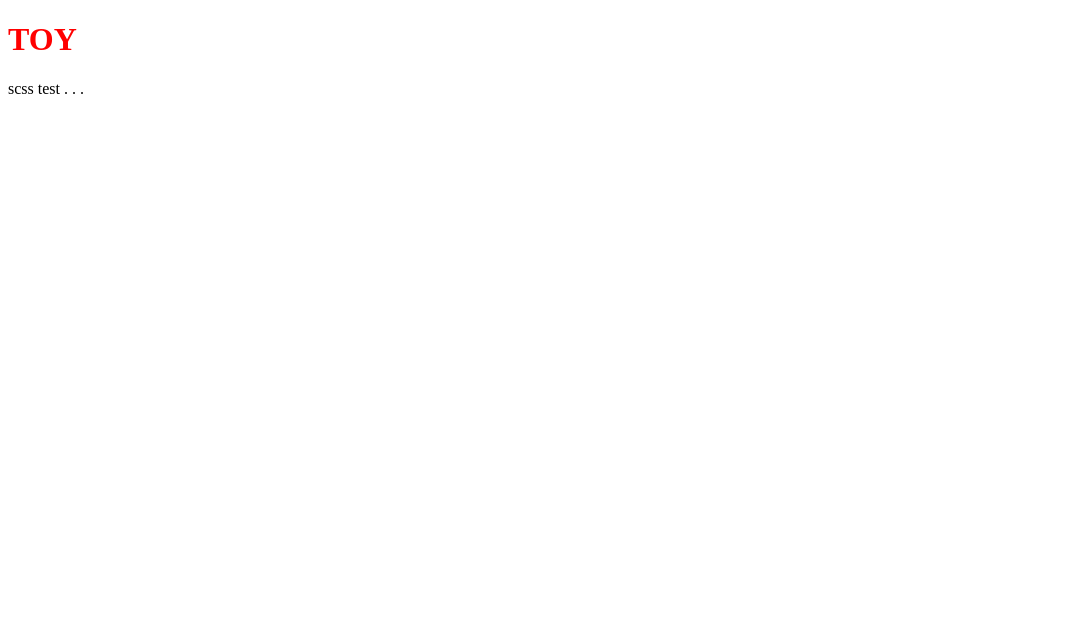
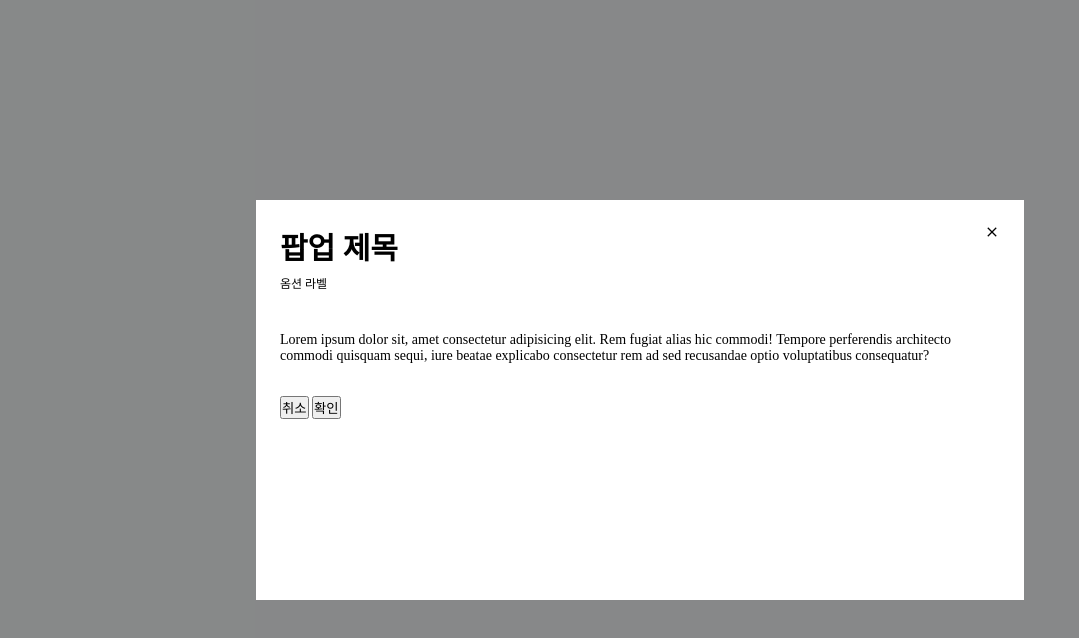
Before and after one commit to rabbit-onion/toy-ui, a plain HTML site: page popup/index.html in a window 1280 px wide. Shown: the whole page, without its empty margins (0-1079 px from the left). Drawn offline with nearby package versions, Linux system fonts and the light colour scheme.

Commit message:
popup layout 작업중

```diff
--- a/popup/index.html
+++ b/popup/index.html
@@ -4,10 +4,41 @@
     <meta charset="UTF-8" />
     <meta name="viewport" content="width=device-width, initial-scale=1.0" />
     <title>TOY PROJECT</title>
-    <link rel="stylesheet" href="../resources/css/output/styles.css" />
+    <link
+      rel="stylesheet"
+      href="https://fonts.googleapis.com/css2?family=Material+Symbols+Outlined:opsz,wght,FILL,GRAD@20..48,100..700,0..1,-50..200&icon_names=close"
+    />
+    <link rel="stylesheet" href="./resources/css/output/styles.css" />
+    <script defer src="./resources/js/popup.js"></script>
   </head>
   <body>
-    <h1>TOY</h1>
-    scss test . . .
+    <main id="main">
+      <div class="bg-cont">
+        <button>show modal</button>
+      </div>
+      <div class="overlay">
+        <div class="popup-container">
+          <div class="popup-title">
+            <div class="tit-heading">
+              <h2>팝업 제목</h2>
+              <span class="material-symbols-outlined"> close </span>
+            </div>
+            <p>옴션 라벨</p>
+          </div>
+          <div class="popup-cont">
+            <p>
+              Lorem ipsum dolor sit, amet consectetur adipisicing elit. Rem
+              fugiat alias hic commodi! Tempore perferendis architecto commodi
+              quisquam sequi, iure beatae explicabo consectetur rem ad sed
+              recusandae optio voluptatibus consequatur?
+            </p>
+          </div>
+          <div class="popup-bottom">
+            <button>취소</button>
+            <button>확인</button>
+          </div>
+        </div>
+      </div>
+    </main>
   </body>
 </html>
--- a/popup/resources/scss/styles.scss
+++ b/popup/resources/scss/styles.scss
@@ -1,3 +1,71 @@
-h1 {
-  color: red;
+* {
+  padding: 0;
+  margin: 0;
+  box-sizing: border-box;
 }
+
+#main {
+  position: relative;
+  width: 100vw;
+  height: 100vh;
+  overflow: hidden;
+}
+
+.bg-cont {
+  display: flex;
+  justify-content: center;
+  align-items: center;
+  width: 100%;
+  height: 100%;
+  button {
+    padding: 10px 20px;
+  }
+}
+
+.overlay {
+  position: absolute;
+  top: 0;
+  left: 0;
+  display: flex;
+  justify-content: center;
+  align-items: center;
+  width: 100vw;
+  height: 100vh;
+  background-color: rgba(16, 19, 20, 0.5);
+}
+
+.popup-container {
+  width: 60%;
+  height: 50%;
+  background-color: #fff;
+  padding: 24px;
+}
+
+.popup-title {
+  margin-bottom: 16px;
+  font-size: 20px;
+
+  .tit-heading {
+    display: flex;
+    justify-content: space-between;
+    margin-bottom: 6px;
+  }
+
+  .material-symbols-outlined {
+    font-variation-settings: "FILL" 0, "wght" 400, "GRAD" 0, "opsz" 24;
+    font-size: 16px;
+  }
+
+  p {
+    font-size: 12px;
+  }
+}
+
+.popup-cont,
+.popup-bottom {
+  font-size: 14px;
+}
+
+.popup-cont {
+  padding: 24px 0 32px 0;
+}
```
Also changed, not shown: popup/resources/css/output/styles.css, popup/resources/js/popup.js (added), 1 other file.
